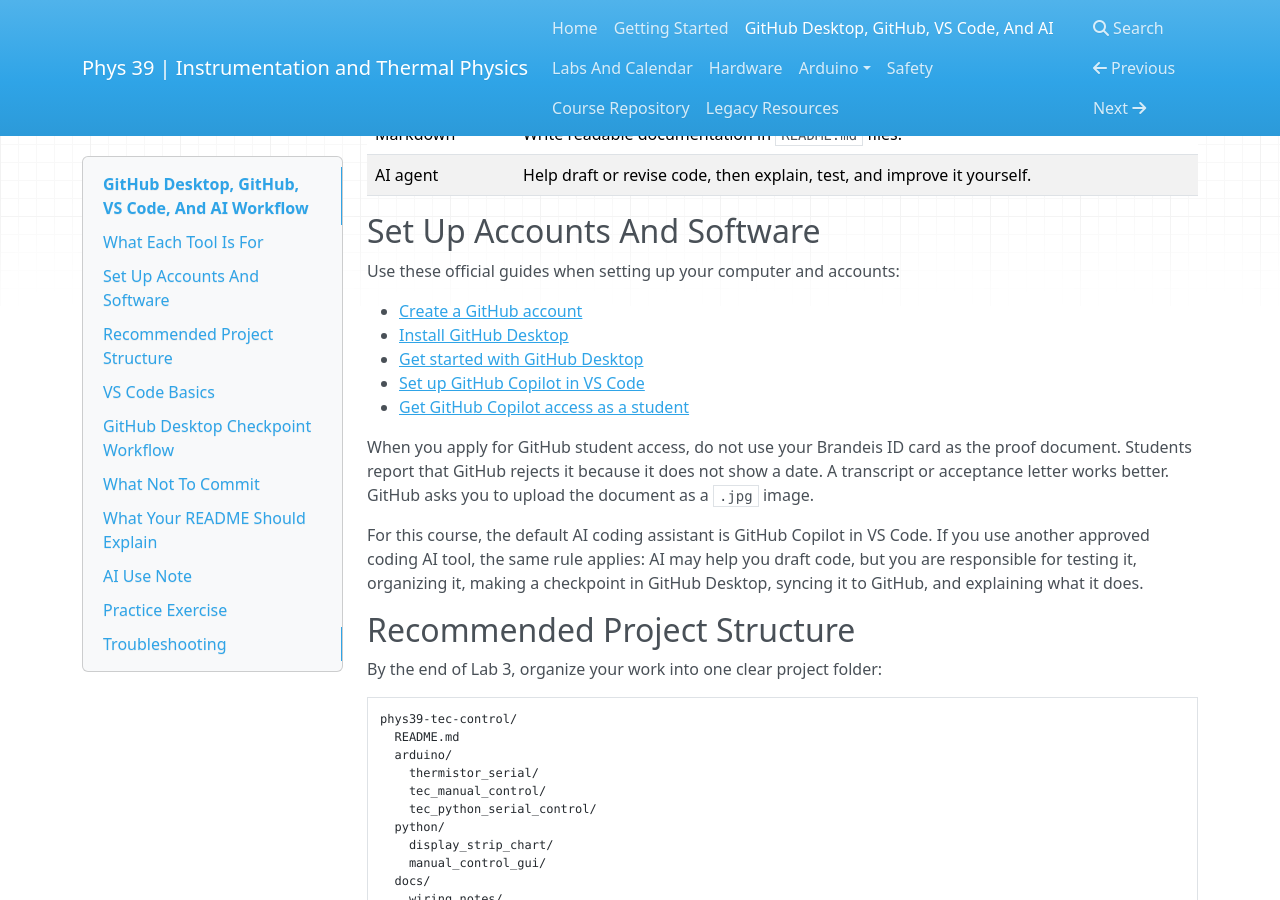
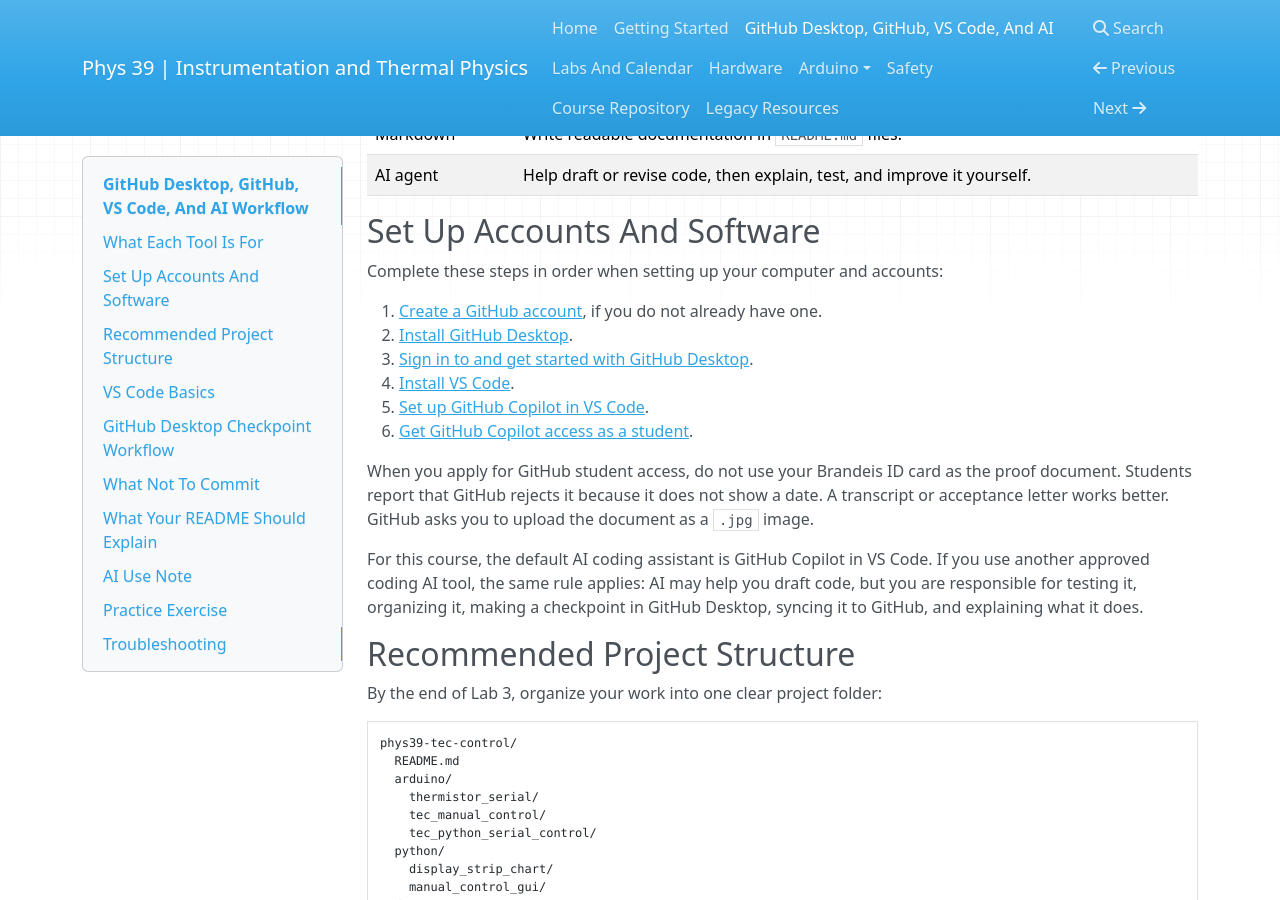
Before and after one commit to SethFraden/Phys39F26-course, an MkDocs documentation site: the page built from course/git-vscode-ai-workflow.md, in a window 1280 px wide and 900 px high, scrolled down 449 px. Built offline with MkDocs 1.6.1, drawn with Linux system fonts in a browser that asks for light colours; nearby versions of some CDN libraries.

Commit message:
Clarify first-day software setup order

```diff
--- a/course/git-vscode-ai-workflow.md
+++ b/course/git-vscode-ai-workflow.md
@@ -18,13 +18,14 @@
 
 ## Set Up Accounts And Software
 
-Use these official guides when setting up your computer and accounts:
+Complete these steps in order when setting up your computer and accounts:
 
-- [Create a GitHub account](https://docs.github.com/en/get-started/start-your-journey/creating-an-account-on-github)
-- [Install GitHub Desktop](https://desktop.github.com/)
-- [Get started with GitHub Desktop](https://docs.github.com/en/desktop/overview/getting-started-with-github-desktop)
-- [Set up GitHub Copilot in VS Code](https://code.visualstudio.com/docs/setup/copilot)
-- [Get GitHub Copilot access as a student](https://docs.github.com/en/copilot/how-tos/copilot-on-github/set-up-copilot/enable-copilot/set-up-for-students)
+1. [Create a GitHub account](https://docs.github.com/en/get-started/start-your-journey/creating-an-account-on-github), if you do not already have one.
+2. [Install GitHub Desktop](https://desktop.github.com/).
+3. [Sign in to and get started with GitHub Desktop](https://docs.github.com/en/desktop/overview/getting-started-with-github-desktop).
+4. [Install VS Code](https://code.visualstudio.com/).
+5. [Set up GitHub Copilot in VS Code](https://code.visualstudio.com/docs/setup/copilot).
+6. [Get GitHub Copilot access as a student](https://docs.github.com/en/copilot/how-tos/copilot-on-github/set-up-copilot/enable-copilot/set-up-for-students).
 
 When you apply for GitHub student access, do not use your Brandeis ID card as
 the proof document. Students report that GitHub rejects it because it does not
--- a/docs/index.html
+++ b/docs/index.html
@@ -248,5 +248,5 @@
 
 <!--
 MkDocs version : 1.6.1
-Build Date UTC : 2026-07-17 08:40:27.297771+00:00
+Build Date UTC : 2026-07-17 10:11:22.546103+00:00
 -->
```
Also changed, not shown: course/getting-started.md (+5 -5 lines), docs/getting-started/index.html (+5 -5 lines), docs/git-vscode-ai-workflow/index.html (+9 -8 lines), docs/search/search_index.json.
